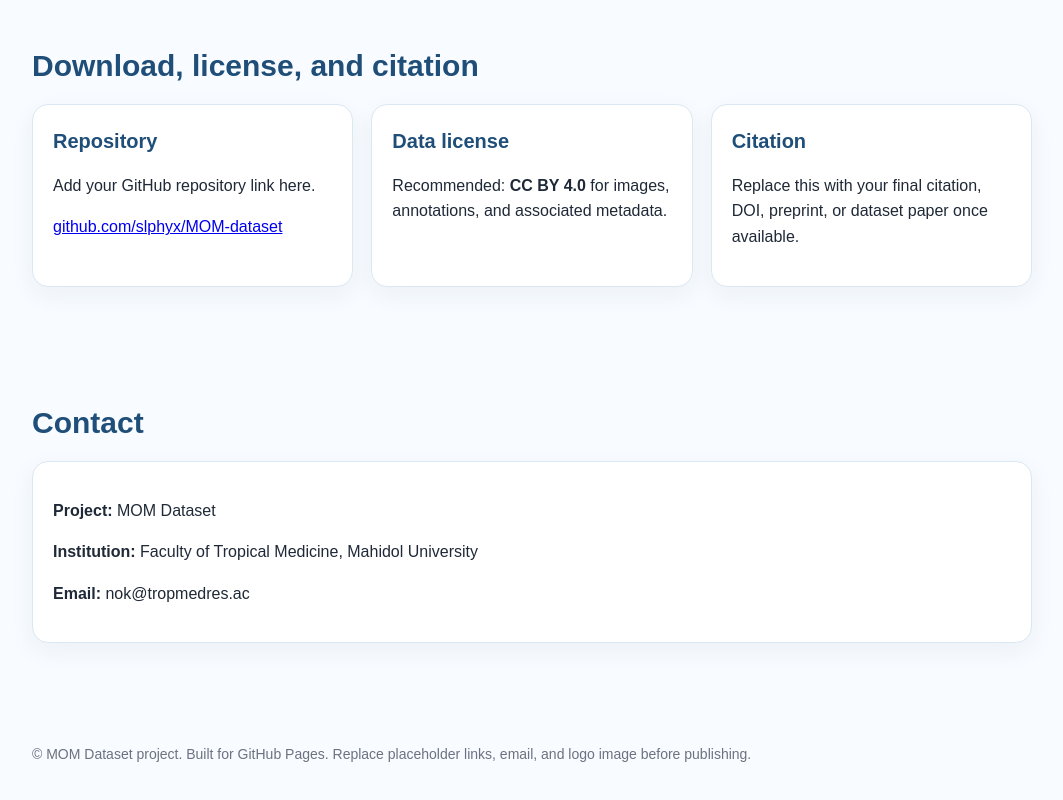
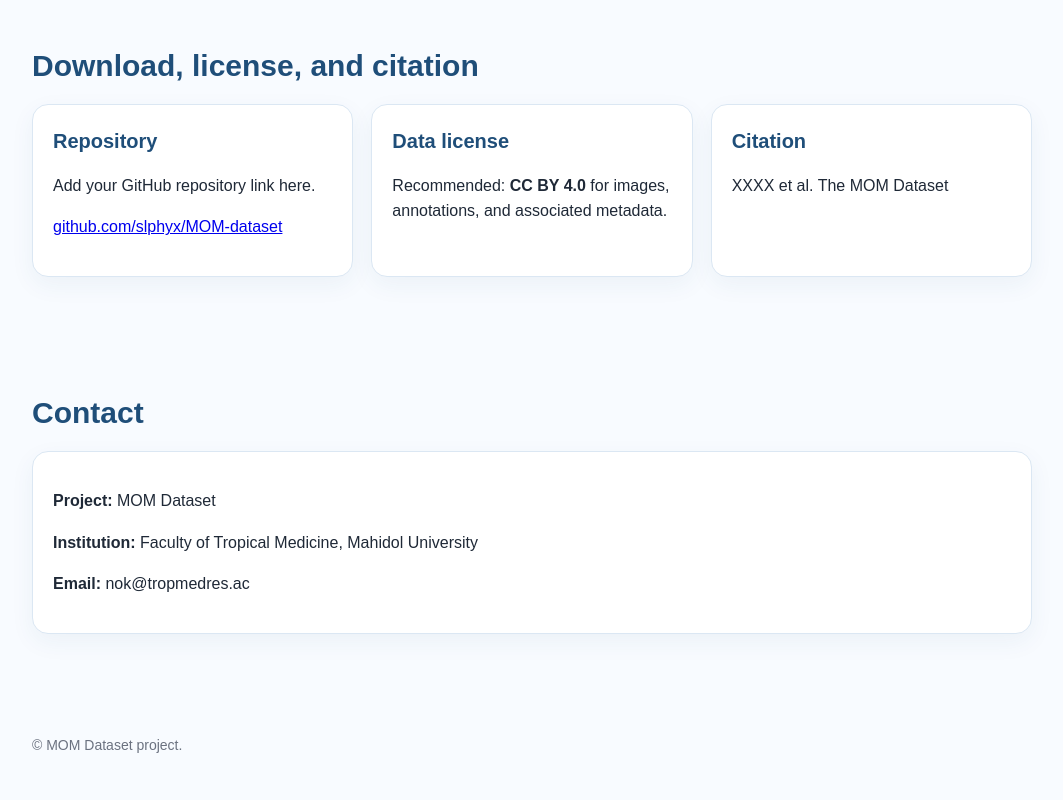
Before and after one commit to slphyx/MOM-dataset, a plain HTML site: page index.html in a window 1280 px wide. Shown: the part 1540-2340 px from the top of the page, without its empty margins (108-1171 px from the left). Drawn offline with Linux system fonts and the light colour scheme.

Commit message:
Update index.html

```diff
--- a/index.html
+++ b/index.html
@@ -194,7 +194,7 @@
         </div>
       </div>
       <div class="logo-card">
-        <img src="mom-logo.png" alt="MOM Dataset logo" />
+        <img src="/mom-logo.png" alt="MOM Dataset logo" />
         <div class="small" style="margin-top:10px; color: rgba(255,255,255,0.92);">Add your chosen MOM logo here as <code class="inline">mom-logo.png</code></div>
       </div>
     </div>
@@ -276,7 +276,7 @@
         </div>
         <div class="card">
           <h3>Citation</h3>
-          <p>Replace this with your final citation, DOI, preprint, or dataset paper once available.</p>
+          <p>XXXX et al. The MOM Dataset</p>
         </div>
       </div>
     </div>
@@ -295,7 +295,7 @@
 
   <footer>
     <div class="container">
-      <p>© MOM Dataset project. Built for GitHub Pages. Replace placeholder links, email, and logo image before publishing.</p>
+      <p>© MOM Dataset project.</p>
     </div>
   </footer>
 </body>
```
